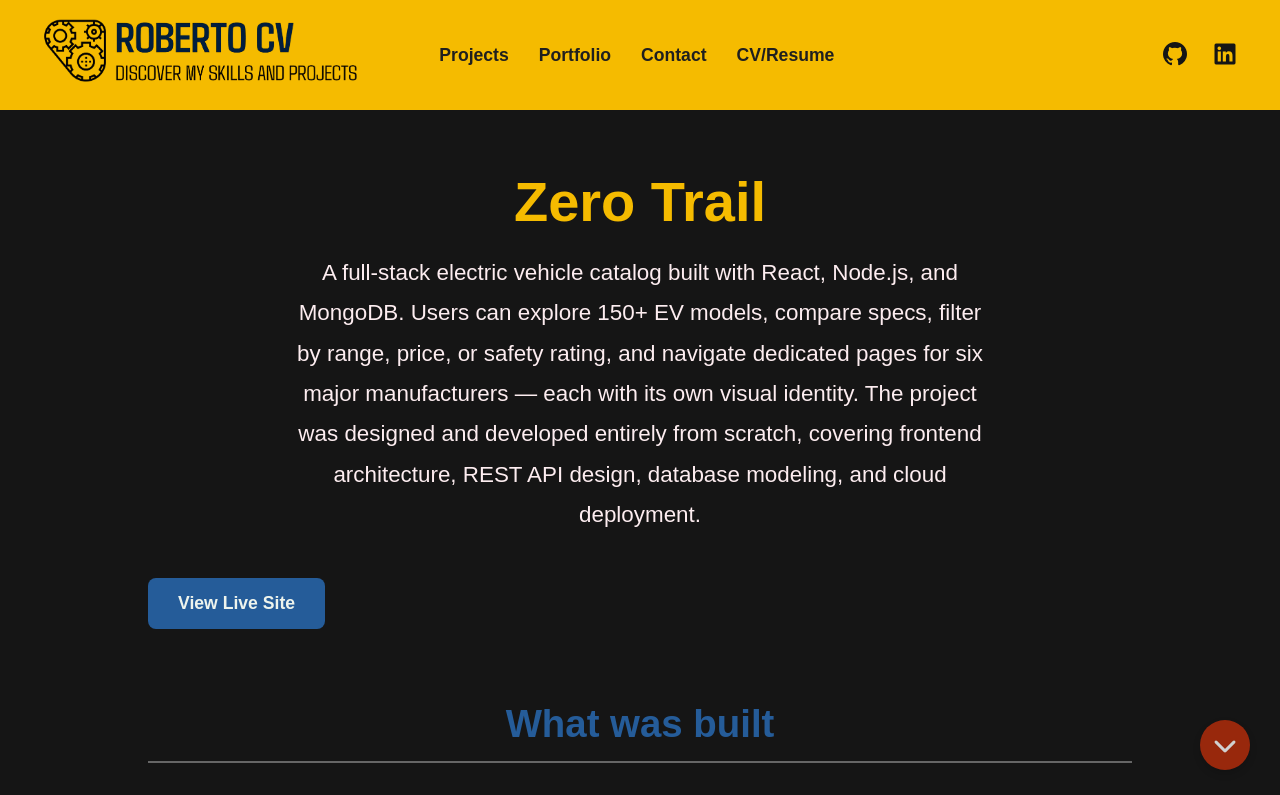
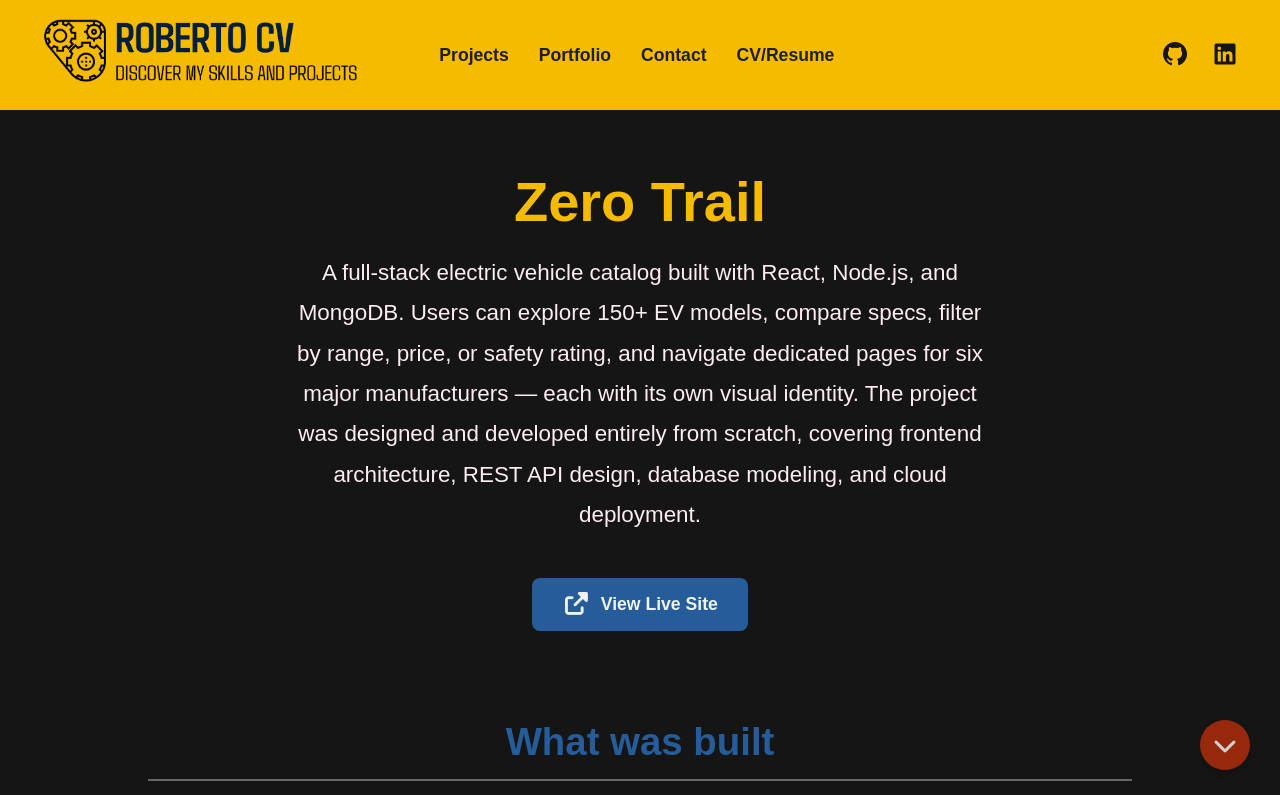
Before and after one commit to RobertoCV10/PortfolioRCV, a React (Vite) app: page /zeroTrail in a window 1280 px wide. Shown: the top 795 px of the page. Built offline with nearby package versions, Linux system fonts and the light colour scheme; no server answers; a web font is replaced by a local one.

Commit message:
center div link page

```diff
--- a/src/pages/portfolio/zeroTrail.jsx
+++ b/src/pages/portfolio/zeroTrail.jsx
@@ -20,16 +20,17 @@ const ZeroTrail = () => {
           </p>
         </section>
 
-        {/* Live demo link — prominent entry point for recruiters */}
         <section className="project-section">
-          <a
+        <div style={{ display: 'flex', justifyContent: 'center', marginBottom: '1rem' }}>
+            <a
             href="https://zero-trail.vercel.app/"
             target="_blank"
             rel="noopener noreferrer"
             className="call-to-action-button"
-          >
-             View Live Site
-          </a>
+            >
+            <i className="fas fa-external-link-alt"></i> View Live Site
+            </a>
+        </div>
         </section>
 
         <section className="project-section">
```
